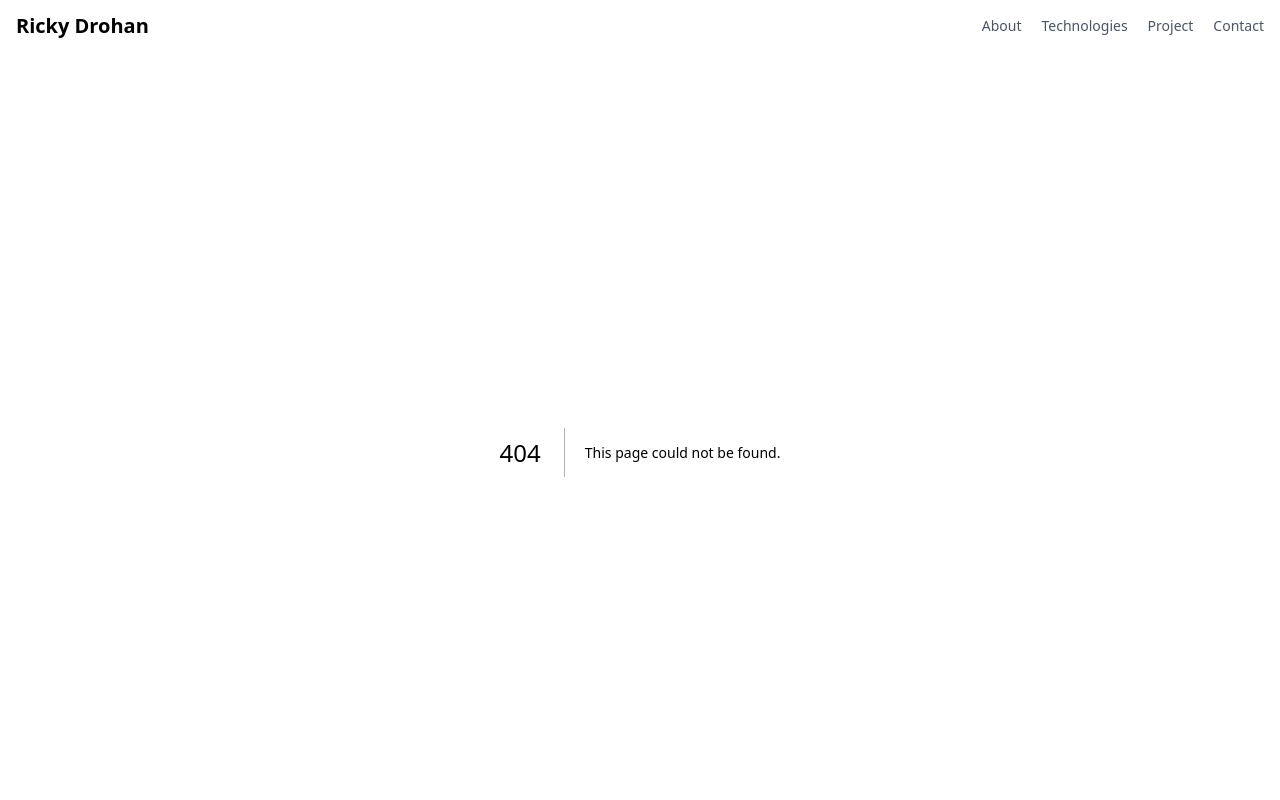
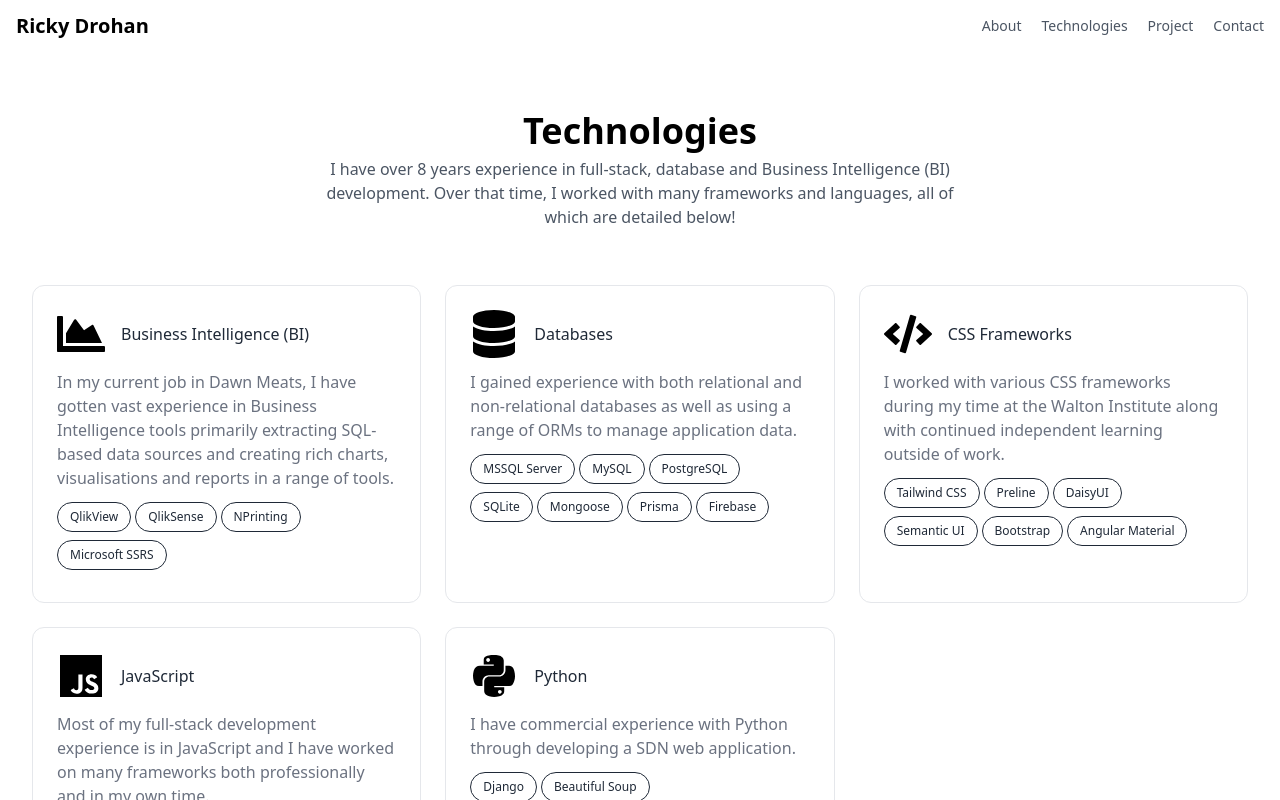
Before and after one commit to RDrohan/ricky-drohan-website, a Next.js app: page /technologies in a window 1280 px wide. Before the commit this address had no page. Shown: the top 800 px of the page. Built offline with nearby package versions, Linux system fonts and the light colour scheme.

Commit message:
Added Technologies page

```diff
--- a/app/components/Menu.tsx
+++ b/app/components/Menu.tsx
@@ -22,7 +22,7 @@ export default function Menu() {
       title: "Technologies",
       description: `See what languages and frameworks I've worked with since 2015.`,
       callToAction: "See My Skills",
-      link: "",
+      link: "/technologies",
     },
     {
       icon: <FaFolderTree size={48} />,
--- a/app/components/Navbar.tsx
+++ b/app/components/Navbar.tsx
@@ -45,7 +45,7 @@ export default function Navbar() {
             </Link>
             <Link
               className="font-medium text-gray-600 hover:text-gray-400 focus:outline-none focus:text-gray-400 dark:text-neutral-400 dark:hover:text-neutral-500 dark:focus:text-neutral-500"
-              href="#"
+              href="/technologies"
             >
               Technologies
             </Link>
--- /dev/null
+++ b/app/components/TechnologyItem.tsx
@@ -0,0 +1,30 @@
+import { TechnologyItemProps } from "../types";
+
+export default function TechnologyItem({ item }: TechnologyItemProps) {
+  return (
+    <div className="flex flex-col rounded-xl p-4 md:p-6 bg-white border border-gray-200 dark:bg-neutral-900 dark:border-neutral-700">
+      <div className="flex items-center gap-x-4">
+        {item.icon}
+        <div className="grow">
+          <h3 className="font-medium text-gray-800 dark:text-neutral-200">
+            {item.title}
+          </h3>
+        </div>
+      </div>
+
+      <p className="mt-3 text-gray-500 dark:text-neutral-500">
+        {item.description}
+      </p>
+      <p className="mt-3 text-gray-500 dark:text-neutral-500">
+        {item.tools.map((tool, index) => (
+          <span
+            key={index}
+            className="inline-flex items-center gap-x-1.5 py-1.5 p-3 mb-2 mr-1 rounded-full text-xs font-medium border border-gray-800 text-gray-800 dark:border-neutral-200 dark:text-white"
+          >
+            {tool}
+          </span>
+        ))}
+      </p>
+    </div>
+  );
+}
--- /dev/null
+++ b/app/technologies/page.tsx
@@ -0,0 +1,93 @@
+import { FaChartArea } from "react-icons/fa";
+import { FaDatabase } from "react-icons/fa";
+import { FaCode } from "react-icons/fa";
+import { IoLogoJavascript } from "react-icons/io5";
+import { FaPython } from "react-icons/fa";
+
+import { Technology } from "../types";
+import TechnologyItem from "../components/TechnologyItem";
+
+export default function Technologies() {
+  const technologies: Technology[] = [
+    {
+      icon: <FaChartArea size={48} />,
+      title: "Business Intelligence (BI)",
+      description:
+        "In my current job in Dawn Meats, I have gotten vast experience in Business Intelligence tools primarily extracting SQL-based data sources and creating rich charts, visualisations and reports in a range of tools.",
+      tools: ["QlikView", "QlikSense", "NPrinting", "Microsoft SSRS"],
+    },
+    {
+      icon: <FaDatabase size={48} />,
+      title: "Databases",
+      description:
+        "I gained experience with both relational and non-relational databases as well as using a range of ORMs to manage application data.",
+      tools: [
+        "MSSQL Server",
+        "MySQL",
+        "PostgreSQL",
+        "SQLite",
+        "Mongoose",
+        "Prisma",
+        "Firebase",
+      ],
+    },
+    {
+      icon: <FaCode size={48} />,
+      title: "CSS Frameworks",
+      description:
+        "I worked with various CSS frameworks during my time at the Walton Institute along with continued independent learning outside of work.",
+      tools: [
+        "Tailwind CSS",
+        "Preline",
+        "DaisyUI",
+        "Semantic UI",
+        "Bootstrap",
+        "Angular Material",
+      ],
+    },
+    {
+      icon: <IoLogoJavascript size={48} />,
+      title: "JavaScript",
+      description:
+        "Most of my full-stack development experience is in JavaScript and I have worked on many frameworks both professionally and in my own time.",
+      tools: [
+        "Next.js",
+        "Angular 1.x",
+        "Angular 2+",
+        "React",
+        "Vue.js",
+        "Node.js",
+        "Express.js",
+        "Svelte",
+      ],
+    },
+    {
+      icon: <FaPython size={48} />,
+      title: "Python",
+      description:
+        "I have commercial experience with Python through developing a SDN web application.",
+      tools: ["Django", "Beautiful Soup"],
+    },
+  ];
+
+  return (
+    <div className="max-w-[85rem] px-4 py-10 sm:px-6 lg:px-8 lg:py-14 mx-auto">
+      <div className="max-w-2xl mx-auto text-center mb-10 lg:mb-14">
+        <h2 className="text-2xl font-bold md:text-4xl md:leading-tight dark:text-white">
+          Technologies
+        </h2>
+        <p className="mt-1 text-gray-600 dark:text-neutral-400">
+          I have over 8 years experience in full-stack, database and Business
+          Intelligence (BI) development. Over that time, I worked with many
+          frameworks and languages, all of which are detailed below!
+        </p>
+      </div>
+
+      <div className="grid grid-cols-1 sm:grid-cols-2 lg:grid-cols-3 gap-6">
+        {technologies.map((item, index) => (
+          <TechnologyItem key={index} item={item} />
+        ))}
+      </div>
+    </div>
+  );
+}
```
Also changed, not shown: app/types.ts (+11 -0 lines).
